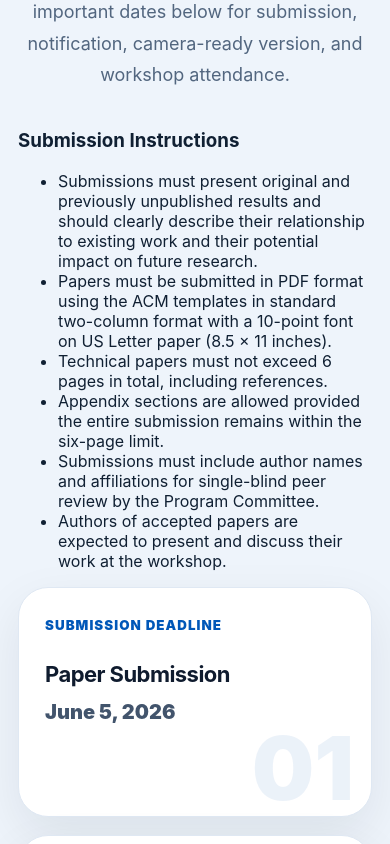
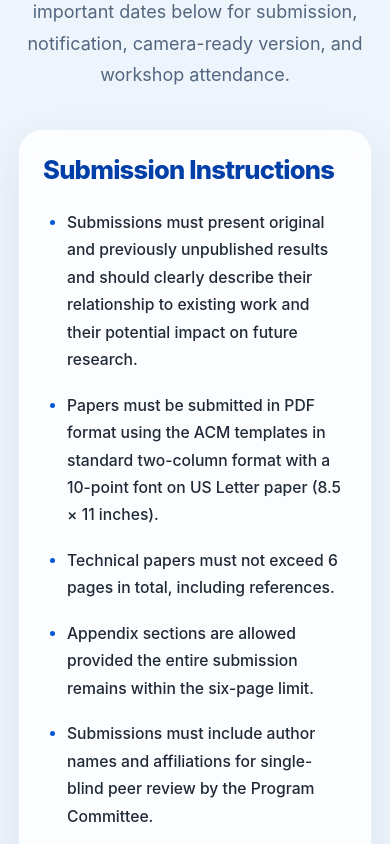
Before and after one commit to dronecom2026/dronecom2026, a React (Vite) app: page / in a window 390 px wide. Shown: the part 4820-5664 px from the top of the page. Built offline with nearby package versions, Linux system fonts and the light colour scheme.

Commit message:
Add styles for submission instructions
Added styles for submission instructions section.

```diff
--- a/src/index.css
+++ b/src/index.css
@@ -1342,3 +1342,61 @@ main {
     padding: 18px;
   }
 }
+
+
+/* =========================
+   SUBMISSION INSTRUCTIONS
+========================= */
+
+.submissionInstructions {
+  max-width: 1100px;
+  margin: 0 auto 50px auto;
+  padding: 34px;
+  border-radius: 28px;
+  background: rgba(255, 255, 255, 0.82);
+  border: 1px solid rgba(0, 90, 200, 0.08);
+  backdrop-filter: blur(14px);
+  box-shadow: 0 14px 45px rgba(0, 40, 120, 0.08);
+}
+
+.submissionInstructions h3 {
+  margin: 0 0 24px;
+  color: #003ea8;
+  font-size: 2rem;
+  font-weight: 850;
+  letter-spacing: -0.03em;
+}
+
+.submissionInstructions ul {
+  margin: 0;
+  padding-left: 24px;
+}
+
+.submissionInstructions li {
+  margin-bottom: 18px;
+  color: #1f2937;
+  font-size: 1.05rem;
+  line-height: 1.85;
+  font-weight: 500;
+}
+
+.submissionInstructions li::marker {
+  color: #0057d8;
+}
+
+@media (max-width: 680px) {
+  .submissionInstructions {
+    padding: 24px;
+    border-radius: 24px;
+    margin-bottom: 36px;
+  }
+
+  .submissionInstructions h3 {
+    font-size: 1.6rem;
+  }
+
+  .submissionInstructions li {
+    font-size: 0.98rem;
+    line-height: 1.75;
+  }
+}
```
